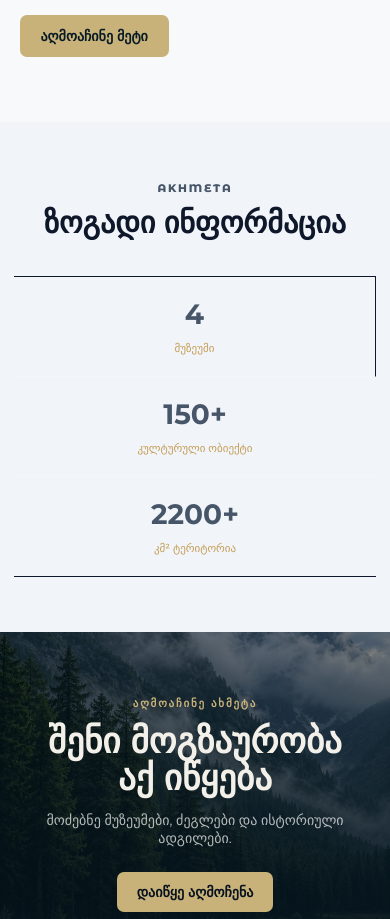
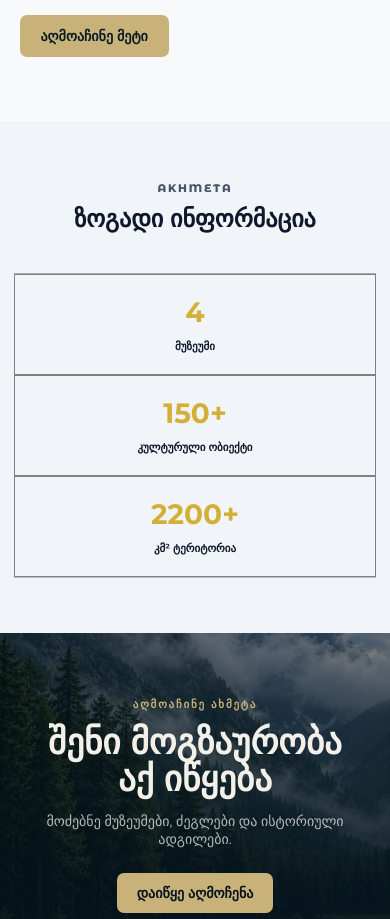
Before and after one commit to lP-deve/Landmarks_Of_Akhmeta, a React (Vite) app: page / in a window 390 px wide. Shown: the part 3900-4819 px from the top of the page. Built offline with nearby package versions, Linux system fonts and the light colour scheme.

Commit message:
finall changes made on webpage

```diff
--- a/src/components/Home.css
+++ b/src/components/Home.css
@@ -495,12 +495,9 @@ img {
 
   transform: translateY(-2px);
 }
-
 .stats {
-  padding: 70px 5%;
-
+  padding: 60px 5%;
   background: #F1F5F9;
-  color: white;
 }
 
 .stats-title {
@@ -508,38 +505,36 @@ img {
   text-align: center;
 }
 
-.stats-title>span {
-  color: var(--gold-accent);
+.stats-title > span {
   color: #475569;
   font-size: 11px;
   font-weight: 800;
   letter-spacing: 1.8px;
+  text-transform: uppercase;
 }
 
 .stats-title h2 {
   margin: 8px 0 0;
-
   color: #0F172A;
   font-size: 35px;
 }
 
+/* Base Grid Desktop */
 .stats-grid {
   width: min(1200px, 100%);
   margin: 0 auto;
-
   display: grid;
-  grid-template-columns: repeat(3, minmax(0, 1fr));
-
-  border-top: 1px solid #0F172A;
-  border-bottom: 1px solid #0F172A;
+  grid-template-columns: repeat(3, 1fr);
+  border-top: 1px solid #4c4d4f6f;
+  border-bottom: 1px solid #66666c62;
+  box-sizing: border-box;
 }
 
 .stat {
   padding: 28px 15px;
-
   text-align: center;
-
-  border-right: 1px solid #0F172A;
+  border-right: 1px solid #303035;
+  box-sizing: border-box;
 }
 
 .stat:last-child {
@@ -549,18 +544,16 @@ img {
 .stat strong {
   display: block;
   margin-bottom: 6px;
-
-  color: var(--gold-light);
-  color: #475569;
+  color: #D4AF37; /* ოქროსფერი */
   font-size: 38px;
+  font-weight: 700;
 }
 
 .stat span {
-  color: rgba(178, 119, 17, 0.7);
+  color: #0F172A;
   font-size: 14px;
-  font-weight: 500;
+  font-weight: 600;
 }
-
 .cta {
   padding: 90px 20px;
 
@@ -681,7 +674,10 @@ img {
   }
 
   .stat:nth-child(-n + 2) {
-    border-bottom: 1px solid rgba(255, 255, 255, 0.15);
+    border-bottom: 1px solid rgba(34, 32, 32, 0.19);
+  }
+  .stat{
+    border-right: none;
   }
 }
 
@@ -817,34 +813,36 @@ img {
     font-size: 14px;
   }
 
-  .stats {
-    padding: 60px 18px;
+
+
+
+  .stats-grid {
+    grid-template-columns: repeat(1, minmax(0, 1fr));
+
   }
 
-  .stats-title {
-    margin-bottom: 35px;
+
+  .stats {
+    padding: 40px 3%;
   }
 
   .stats-title h2 {
-    font-size: 30px;
-  }
-
-  .stats-grid {
-    grid-template-columns: repeat(1, minmax(0, 1fr));
+    font-size: 24px;
   }
 
   .stat {
-    padding: 22px 8px;
+    padding: 18px 5px;
+    border:1px solid grey !important;
+
   }
 
   .stat strong {
-    font-size: 31px;
+    font-size: 24px; /* პატარა ეკრანზე ციფრების ზომა ოდნავ პატარავდება */
   }
 
   .stat span {
-    font-size: 12px;
+    font-size: 11px; /* ტექსტის ზომა პატარავდება, რომ 3 სვეტში ჩატიოს */
   }
-
   .cta {
     padding: 70px 18px;
   }
```
